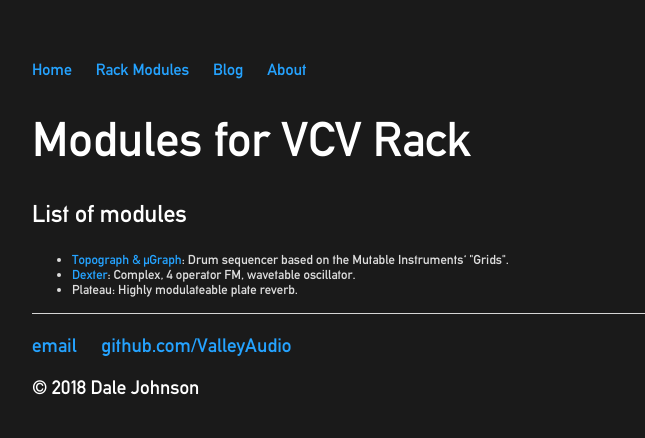
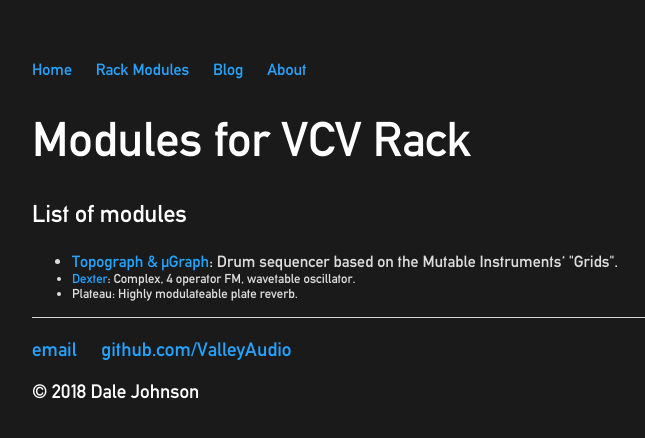
Before and after one commit to ValleyAudio/ValleyAudio.github.io, a Jekyll site: the page built from rack/index.html, in a window 1280 px wide. Shown: the top 438 px of the page, without its empty margins (160-805 px from the left). Built offline with Jekyll 4.4.1, drawn with Linux system fonts in a browser that asks for light colours.

Commit message:
Testing resizing

```diff
--- a/css/main.css
+++ b/css/main.css
@@ -68,10 +68,12 @@
 
 ul.posts {
     margin: 20px auto 40px;
+    font-size: 0.8em;
     color: #FFFFFF;
 }
 
 ul.posts li {
     list-style: none;
+    font-size: 0.8em;
     color: #FFFFFF;
 }
--- a/rack/index.html
+++ b/rack/index.html
@@ -7,7 +7,7 @@
     <h3>List of modules</h3>
     <!--<h3>Oscillators</h3>-->
     <ul>
-        <li style="font-size:0.8em"><a href="topograph/topograph.html">Topograph & µGraph</a>: Drum sequencer based on the Mutable Instruments' "Grids".</li>
+        <li><a href="topograph/topograph.html">Topograph & µGraph</a>: Drum sequencer based on the Mutable Instruments' "Grids".</li>
         <li style="font-size:0.8em"><a href="dexter/dexter.html">Dexter</a>: Complex, 4 operator FM, wavetable oscillator.</li>
         <li style="font-size:0.8em">Plateau: Highly modulateable plate reverb.</li>
     </ul>
```
